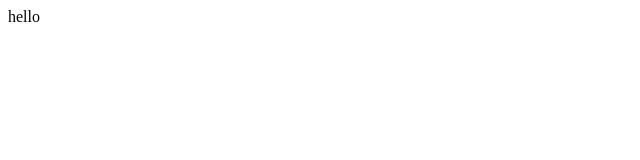
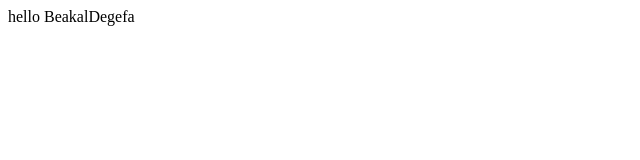
Before and after one commit to mwlkamu/abebe, a plain HTML site: page index.html/index.html in a window 1280 px wide. Shown: the whole page, without its empty margins (0-640 px from the left). Drawn offline with Linux system fonts and the light colour scheme.

Commit message:
updating

```diff
--- a/index.html/index.html
+++ b/index.html/index.html
@@ -7,6 +7,6 @@
     <title>group2</title>
 </head>
 <body>
-    hello
+ hello BeakalDegefa
 </body>
 </html>
```
